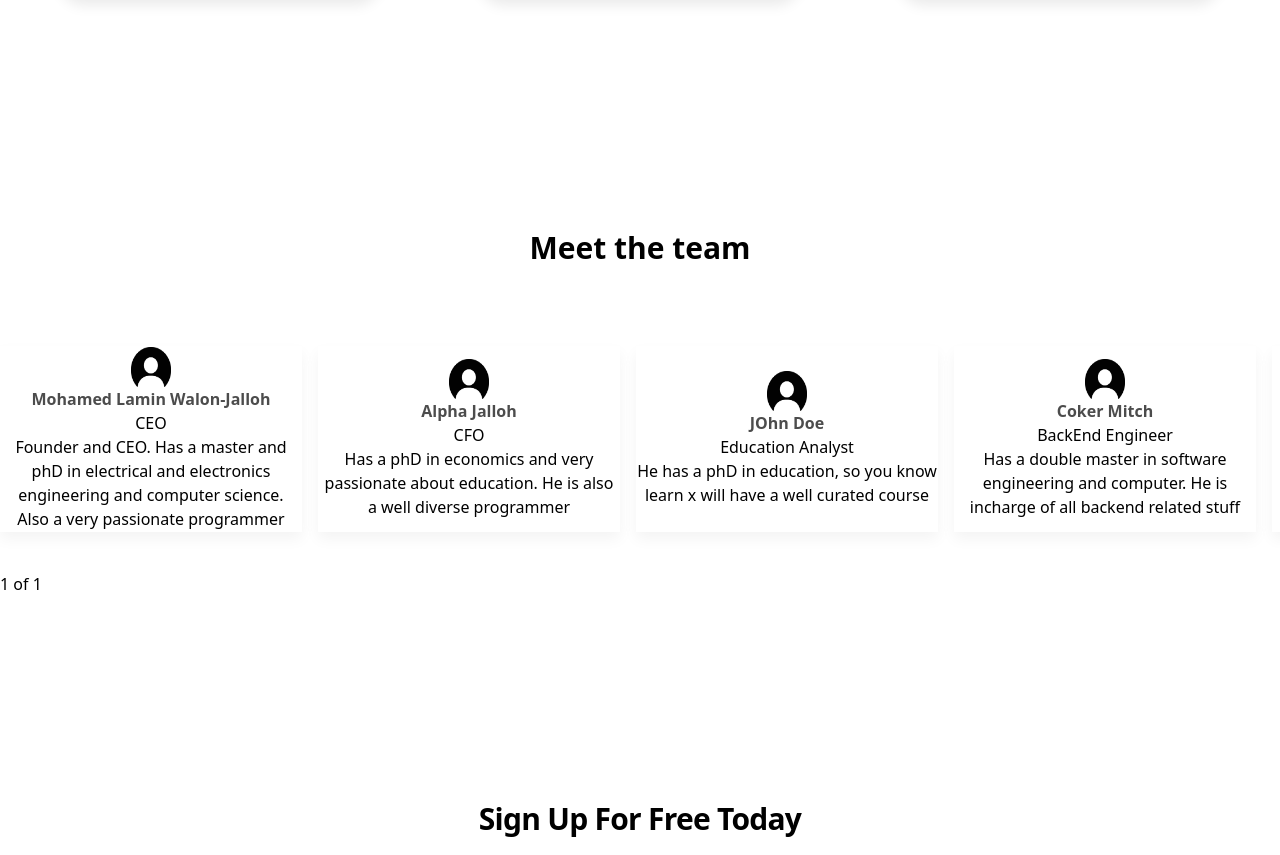
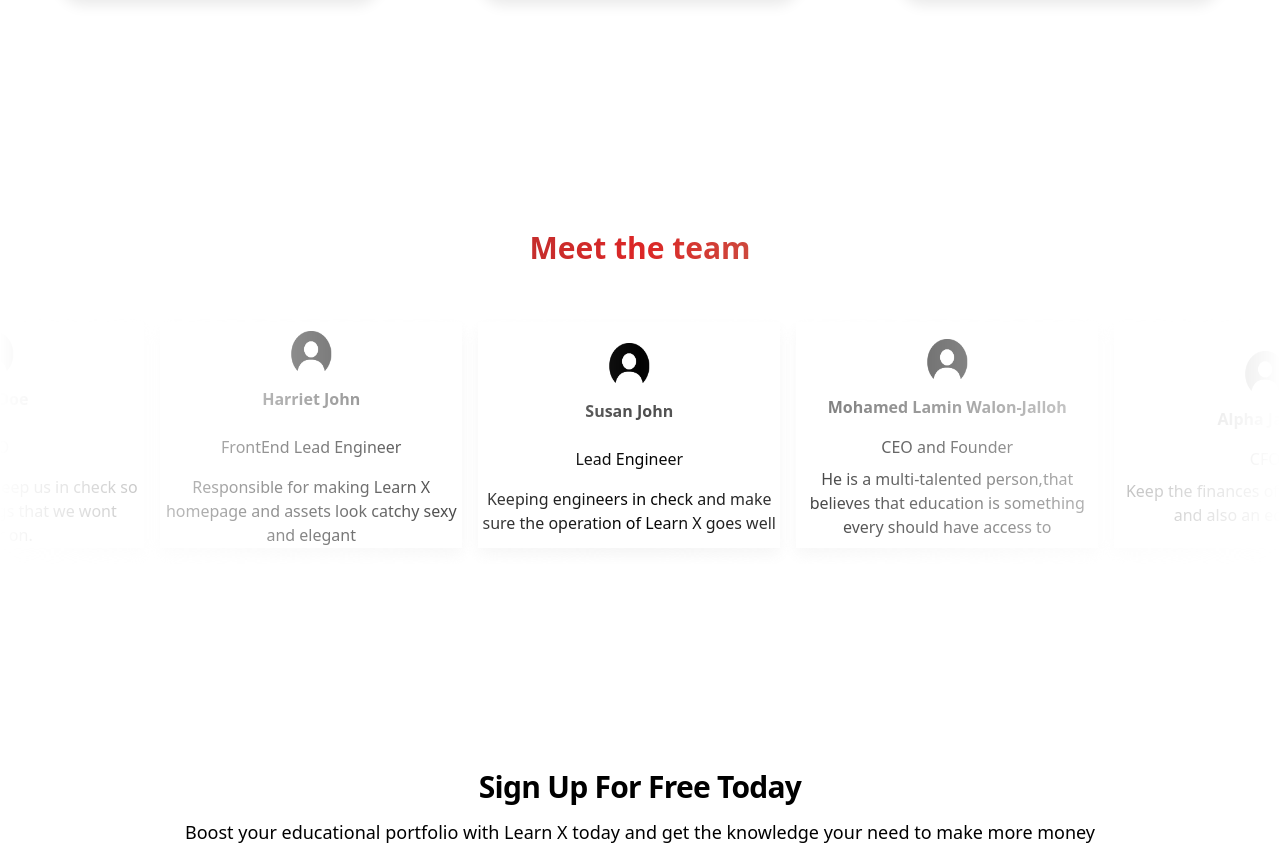
Before and after one commit to walonjalloh/startup21_landing_page_for_bounty, a React (Vite) app: page / in a window 1280 px wide. Shown: the part 3533-4388 px from the top of the page. Built offline with nearby package versions, Linux system fonts and the light colour scheme.

Commit message:
add footer and animation

```diff
--- a/package.json
+++ b/package.json
@@ -10,6 +10,7 @@
     "preview": "vite preview"
   },
   "dependencies": {
+    "framer-motion": "^11.3.30",
     "react": "^18.3.1",
     "react-dom": "^18.3.1",
     "react-icons": "^5.3.0",
--- a/src/components/MeetTeam.jsx
+++ b/src/components/MeetTeam.jsx
@@ -1,25 +1,112 @@
-import teamMember from "../utils/team"
-import { Carousel } from "react-responsive-carousel"
-import 'react-responsive-carousel'
+
+import team from '../assets/team.jpg'
+import { motion } from "framer-motion"
+
 
 function MeetTeam() {
   return (
-    <section className="py-24 overflow-clip">
+    <section className="py-24">
         <div>
-            <h1 className="text-center font-extrabold text-3xl py-10">Meet the team</h1>
+            <h1 className="text-center font-extrabold text-3xl py-10 bg-gradient-to-r from-stone-600 via-red-600 to-green-300 bg-clip-text text-transparent">Meet the team</h1>
         </div>
-        <Carousel showArrows={true} showThumbs={false}>
-        <div className="flex gap-4">
-            {teamMember.map((team) => (
-                <div className="flex flex-col justify-center items-center border border-white/50 shadow-[0_7px_14px_#f4f4f4] my-4 " key={team.key}>
-                    <img src={team.img} alt="img" className="h-10 w-10" />
-                    <h2 className="font-bold text-black/70">{team.name}</h2>
-                    <p className="font-medium text-md ">{team.position}</p>
-                    <p className="w-[300px] text-center">{team.text}</p>
+        <div className='flex overflow-hidden [mask-image:linear-gradient(to_right,transparent,black,transparent)]'>
+        <motion.div
+        animate = {{
+            translateX: '-50%',
+        }}
+        transition={{
+            duration: 10,
+            repeat:Infinity,
+            ease: 'linear',
+            repeatType: 'loop',
+        }}
+        className="flex flex-none gap-4 pr-4">
+                <div className="flex flex-col justify-center items-center border border-white/50 shadow-[0_7px_14px_#f4f4f4] my-4 ">
+                    <img src={team} alt="img" className="h-10 w-10 my-2" />
+                    <h2 className="font-bold text-black/70 my-2">Mohamed Lamin Walon-Jalloh</h2>
+                    <p className="font-medium text-md my-2">CEO and Founder</p>
+                    <p className="w-[300px] text-center">He is a multi-talented person,that believes that education is something every should have access to</p>
                 </div>
-            ))}
+                <div className="flex flex-col justify-center items-center border border-white/50 shadow-[0_7px_14px_#f4f4f4] my-4 ">
+                    <img src={team} alt="img" className="h-10 w-10 my-2" />
+                    <h2 className="font-bold text-black/70 my-2">Alpha Jalloh</h2>
+                    <p className="font-medium text-md my-2">CFO</p>
+                    <p className="w-[300px] text-center">Keep the finances of Learn X in check and also an educationist</p>
+                </div>
+                 <div className="flex flex-col justify-center items-center border border-white/50 shadow-[0_7px_14px_#f4f4f4] my-4 ">
+                    <img src={team} alt="img" className="h-10 w-10 my-2" />
+                    <h2 className="font-bold text-black/70 my-2">John Doe</h2>
+                    <p className="font-medium text-md my-2">Education Analyst</p>
+                    <p className="w-[300px] text-center">Responsible for curating and making sure Learn X give the best education possible at low cost</p>
+                </div>
+                 <div className="flex flex-col justify-center items-center border border-white/50 shadow-[0_7px_14px_#f4f4f4] my-4 ">
+                    <img src={team} alt="img" className="h-10 w-10 my-2" />
+                    <h2 className="font-bold text-black/70 my-2">Coker Mitch</h2>
+                    <p className="font-medium text-md  my-2">Head Of BackEnd Engineering</p>
+                    <p className="w-[300px] text-center">Responsible for making sure Learn X is alway online and ready to deliver to student at any time and anywhere</p>
+                </div>
+                 <div className="flex flex-col justify-center items-center border border-white/50 shadow-[0_7px_14px_#f4f4f4] my-4 ">
+                    <img src={team} alt="img" className="h-10 w-10 my-2" />
+                    <h2 className="font-bold text-black/70 my-2">Jane Doe</h2>
+                    <p className="font-medium text-md my-4 ">PRO</p>
+                    <p className="w-[300px] text-center">She is the one that keep us in check so we don't say things that we wont deliver on.</p>
+                </div>
+                <div className="flex flex-col justify-center items-center border border-white/50 shadow-[0_7px_14px_#f4f4f4]  my-4 ">
+                    <img src={team} alt="img" className="h-10 w-10 my-2"  />
+                    <h2 className="font-bold text-black/70 my-2">Harriet John</h2>
+                    <p className="font-medium text-md my-4 ">FrontEnd Lead Engineer</p>
+                    <p className="w-[300px] text-center">Responsible for making Learn X homepage and assets look catchy sexy and elegant</p>
+                </div>
+                <div className="flex flex-col justify-center items-center border border-white/50 shadow-[0_7px_14px_#f4f4f4] my-4  ">
+                    <img src={team} alt="img" className="h-10 w-10 my-2" />
+                    <h2 className="font-bold text-black/70 my-2">Susan John</h2>
+                    <p className="font-medium text-md my-4 ">Lead Engineer</p>
+                    <p className="w-[300px] text-center">Keeping engineers in check and make sure the operation of Learn X goes well</p>
+                </div>
+                <div className="flex flex-col justify-center items-center border border-white/50 shadow-[0_7px_14px_#f4f4f4] my-4 ">
+                    <img src={team} alt="img" className="h-10 w-10 my-2" />
+                    <h2 className="font-bold text-black/70 my-2">Mohamed Lamin Walon-Jalloh</h2>
+                    <p className="font-medium text-md my-2">CEO and Founder</p>
+                    <p className="w-[300px] text-center">He is a multi-talented person,that believes that education is something every should have access to</p>
+                </div>
+                <div className="flex flex-col justify-center items-center border border-white/50 shadow-[0_7px_14px_#f4f4f4] my-4 ">
+                    <img src={team} alt="img" className="h-10 w-10 my-2" />
+                    <h2 className="font-bold text-black/70 my-2">Alpha Jalloh</h2>
+                    <p className="font-medium text-md my-2">CFO</p>
+                    <p className="w-[300px] text-center">Keep the finances of Learn X in check and also an educationist</p>
+                </div>
+                 <div className="flex flex-col justify-center items-center border border-white/50 shadow-[0_7px_14px_#f4f4f4] my-4 ">
+                    <img src={team} alt="img" className="h-10 w-10 my-2" />
+                    <h2 className="font-bold text-black/70 my-2">John Doe</h2>
+                    <p className="font-medium text-md my-2">Education Analyst</p>
+                    <p className="w-[300px] text-center">Responsible for curating and making sure Learn X give the best education possible at low cost</p>
+                </div>
+                 <div className="flex flex-col justify-center items-center border border-white/50 shadow-[0_7px_14px_#f4f4f4] my-4 ">
+                    <img src={team} alt="img" className="h-10 w-10 my-2" />
+                    <h2 className="font-bold text-black/70 my-2">Coker Mitch</h2>
+                    <p className="font-medium text-md  my-2">Head Of BackEnd Engineering</p>
+                    <p className="w-[300px] text-center">Responsible for making sure Learn X is alway online and ready to deliver to student at any time and anywhere</p>
+                </div>
+                 <div className="flex flex-col justify-center items-center border border-white/50 shadow-[0_7px_14px_#f4f4f4] my-4 ">
+                    <img src={team} alt="img" className="h-10 w-10 my-2" />
+                    <h2 className="font-bold text-black/70 my-2">Jane Doe</h2>
+                    <p className="font-medium text-md my-4 ">PRO</p>
+                    <p className="w-[300px] text-center">She is the one that keep us in check so we don't say things that we wont deliver on.</p>
+                </div>
+                <div className="flex flex-col justify-center items-center border border-white/50 shadow-[0_7px_14px_#f4f4f4]  my-4 ">
+                    <img src={team} alt="img" className="h-10 w-10 my-2"  />
+                    <h2 className="font-bold text-black/70 my-2">Harriet John</h2>
+                    <p className="font-medium text-md my-4 ">FrontEnd Lead Engineer</p>
+                    <p className="w-[300px] text-center">Responsible for making Learn X homepage and assets look catchy sexy and elegant</p>
+                </div>
+                <div className="flex flex-col justify-center items-center border border-white/50 shadow-[0_7px_14px_#f4f4f4] my-4  ">
+                    <img src={team} alt="img" className="h-10 w-10 my-2" />
+                    <h2 className="font-bold text-black/70 my-2">Susan John</h2>
+                    <p className="font-medium text-md my-4 ">Lead Engineer</p>
+                    <p className="w-[300px] text-center">Keeping engineers in check and make sure the operation of Learn X goes well</p>
+                </div>
+        </motion.div>
         </div>
-        </Carousel>
 
     </section>
   )
--- a/src/utils/team.js
+++ /dev/null
@@ -1,59 +0,0 @@
-import team from '../assets/team.jpg'
-
-const teamMember = [{
-    key:1,
-    name: 'Mohamed Lamin Walon-Jalloh',
-    position: 'CEO',
-    text: 'Founder and CEO. Has a master and phD in electrical and electronics engineering and computer science. Also a very passionate programmer',
-    img : team
-},{
-
-    key:2,
-    name: 'Alpha Jalloh',
-    position: 'CFO',
-    text: 'Has a phD in economics and very passionate about education. He is also a well diverse programmer',
-    img : team
-
-
-},{
-
-    key:3,
-    name: 'JOhn Doe',
-    position: 'Education Analyst',
-    text: 'He has a phD in education, so you know learn x will have a well curated course',
-    img : team
-
-},{
-
-    key:4,
-    name: 'Coker Mitch',
-    position: 'BackEnd Engineer',
-    text: 'Has a double master in software engineering and computer. He is incharge of all backend related stuff',
-    img : team
-
-},{
-    key:5,
-    name: 'Jane Doe',
-    position: 'FrontEnd Enginner',
-    text: 'Has a tripple phD in computer science and design. She is a passionate scientist and educationist',
-    img : team
-
-},{
-    key:6,
-    name: 'Zainab Hex',
-    position: 'HR',
-    text: 'phD in socail work. She is passionate about education and want education to be acessible to all',
-    img : team
-
-
-},{
-    key:7,
-    name: 'Micah Fin',
-    position: 'PRO',
-    text: 'Double master in mass communication and a genius in her field. She has a skill in talking to human that non posses',
-    img : team
-
-
-}]
-
-export default teamMember
```
Also changed, not shown: 1 other file (tests, documents, lock files or other folders).
